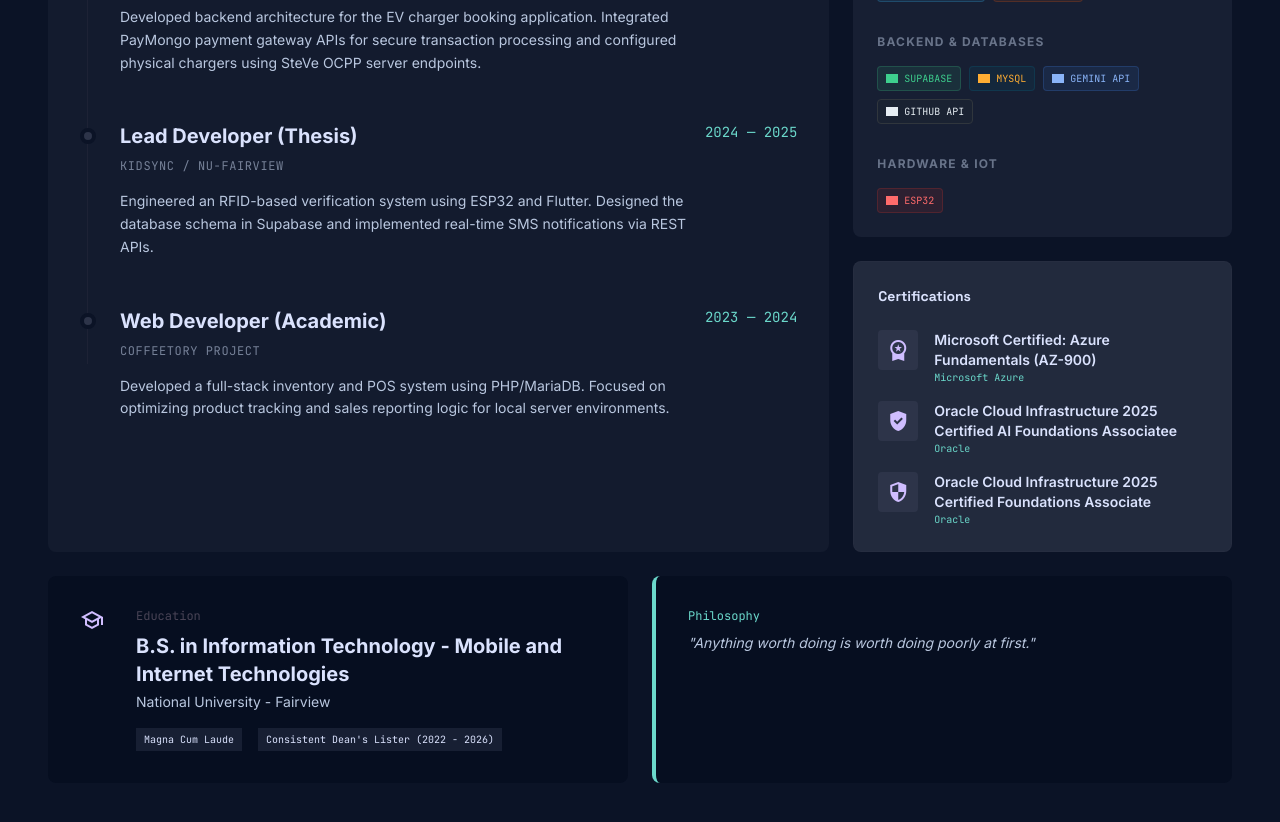
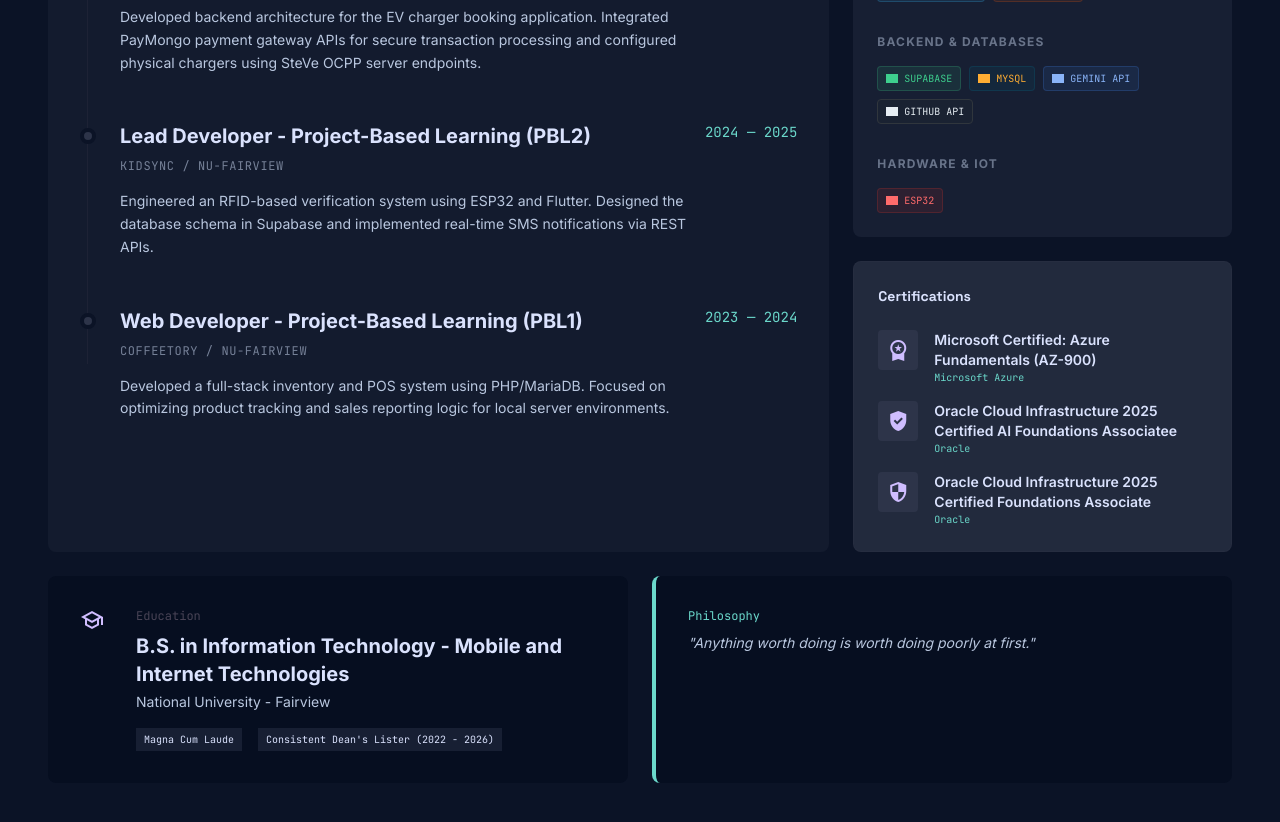
Before and after one commit to naori11/personal-portfolio, a Next.js app in the folder apps/web/: page /about in a window 1280 px wide. Shown: the part 1320-2142 px from the top of the page. Built offline with nearby package versions, Linux system fonts and the light colour scheme; grey boxes are pictures that could not be loaded.

Commit message:
feat: update descriptions for work & projects section

```diff
--- a/apps/web/app/about/page.tsx
+++ b/apps/web/app/about/page.tsx
@@ -208,7 +208,7 @@ export default function AboutPage() {
                 transition={{ duration: 0.3, delay: 0.3 }}
               />
               <div className="flex flex-col md:flex-row md:justify-between mb-2">
-                <h3 className="text-xl font-bold text-[#dae2fd]">Lead Developer (Thesis)</h3>
+                <h3 className="text-xl font-bold text-[#dae2fd]">Lead Developer - Project-Based Learning (PBL2)</h3>
                 <span className="font-[family-name:var(--font-jetbrains-mono)] text-[#6bd8cb] text-sm">2024 — 2025</span>
               </div>
               <div className="font-[family-name:var(--font-jetbrains-mono)] text-xs text-[#b9c7df]/60 mb-4 tracking-wider">KIDSYNC / NU-FAIRVIEW</div>
@@ -233,10 +233,10 @@ export default function AboutPage() {
                 transition={{ duration: 0.3, delay: 0.4 }}
               />
               <div className="flex flex-col md:flex-row md:justify-between mb-2">
-                <h3 className="text-xl font-bold text-[#dae2fd]">Web Developer (Academic)</h3>
+                <h3 className="text-xl font-bold text-[#dae2fd]">Web Developer - Project-Based Learning (PBL1)</h3>
                 <span className="font-[family-name:var(--font-jetbrains-mono)] text-[#6bd8cb] text-sm">2023 — 2024</span>
               </div>
-              <div className="font-[family-name:var(--font-jetbrains-mono)] text-xs text-[#b9c7df]/60 mb-4 tracking-wider">COFFEETORY PROJECT</div>
+              <div className="font-[family-name:var(--font-jetbrains-mono)] text-xs text-[#b9c7df]/60 mb-4 tracking-wider">COFFEETORY / NU-FAIRVIEW</div>
               <p className="text-[#b9c7df] text-sm leading-relaxed max-w-xl">
                 Developed a full-stack inventory and POS system using PHP/MariaDB. Focused on optimizing product tracking and sales reporting logic for local server environments.
               </p>
```
